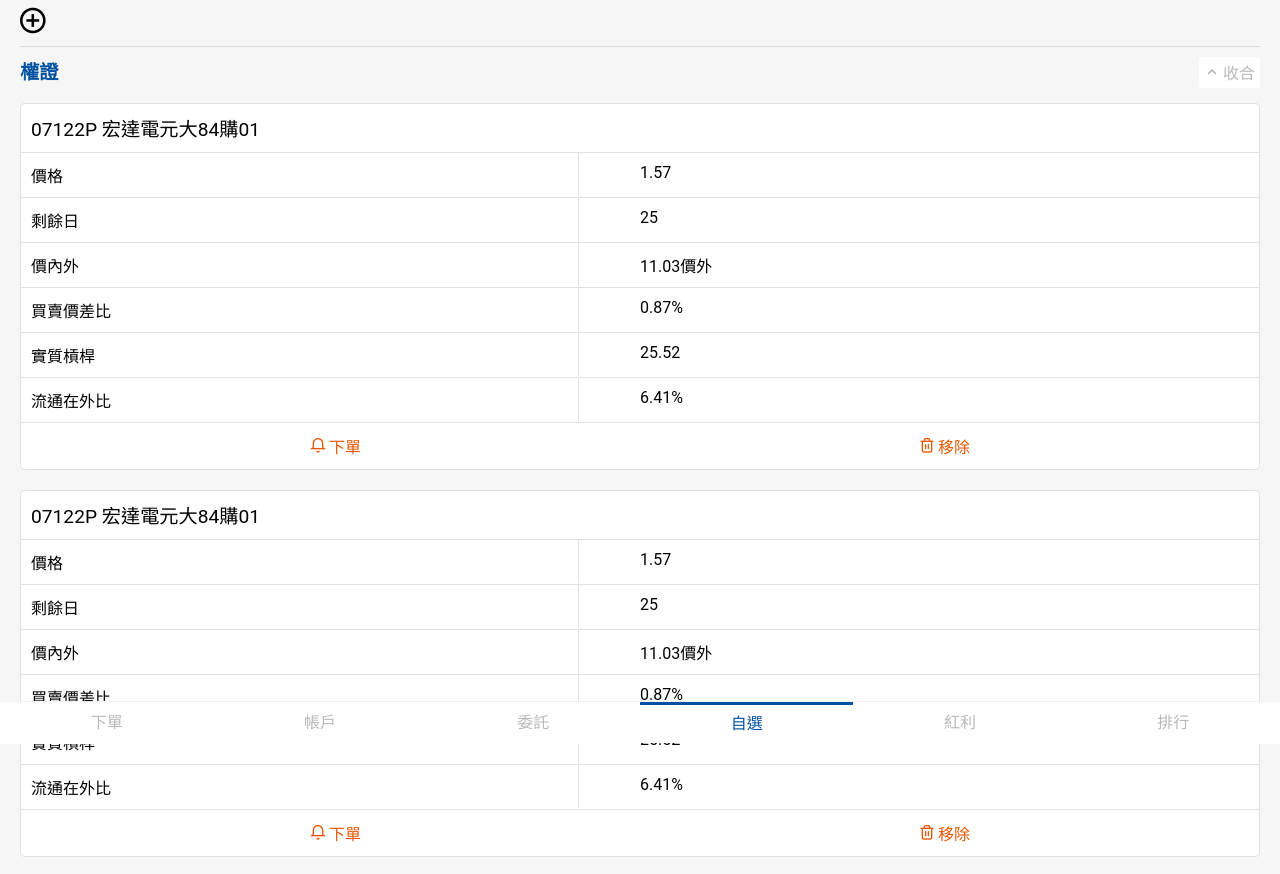
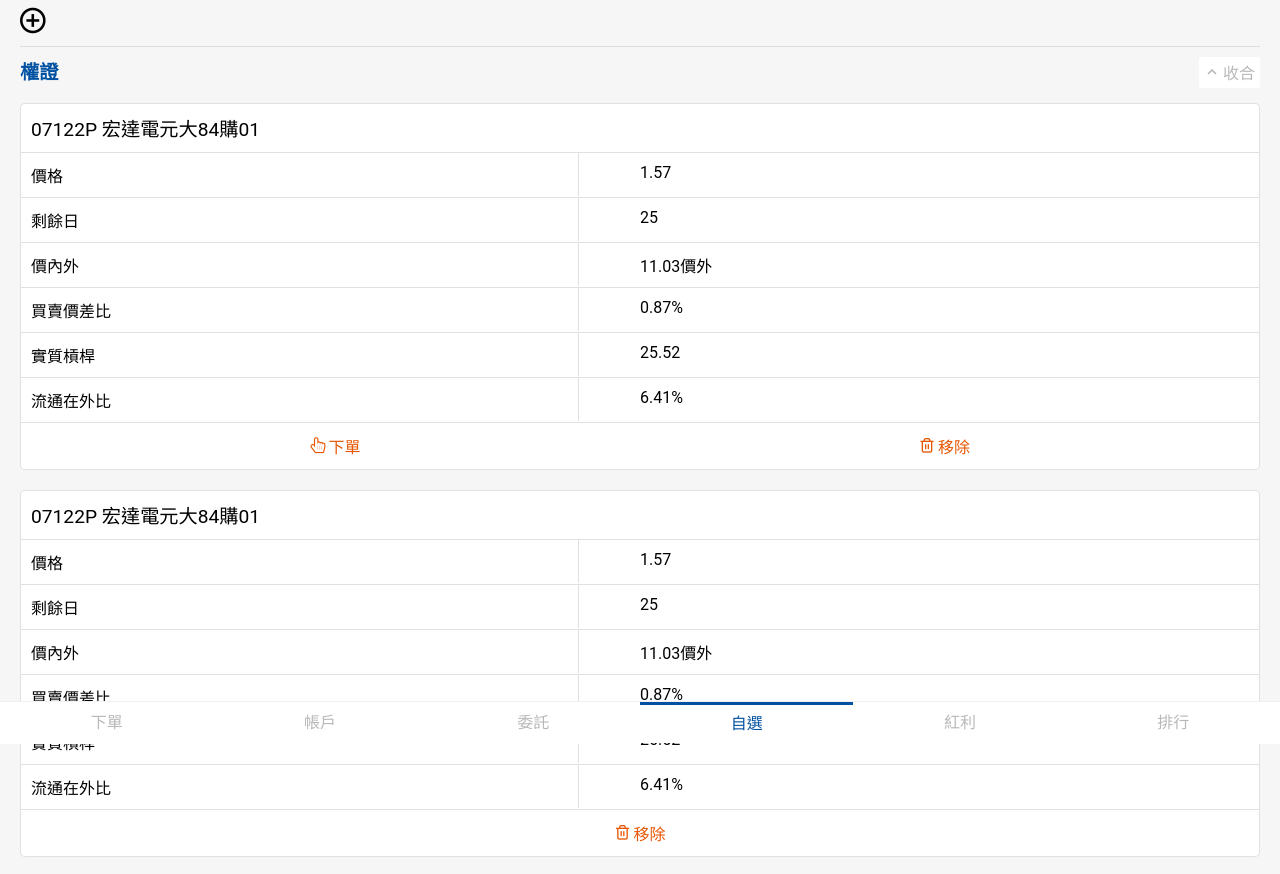
Before and after one commit to tsgo/yuanta, a plain HTML site: page w015.html in a window 1280 px wide. Shown: the part 59-933 px from the top of the page. Drawn offline with Linux system fonts and the light colour scheme.

Commit message:
Fix html code.

```diff
--- a/scss/label.scss
+++ b/scss/label.scss
@@ -181,6 +181,42 @@
     outline: 0;
     border: 0;
 
+    &.but_order {
+      width: 50% !important;
+
+      &:before {
+        display: inline-block;
+        content: '\f25a' !important;
+        font-family: 'icomoon';
+        margin-top: 3px;
+        margin-right: 3px;
+      }
+    }
+
+    &.but_de {
+      width: 50% !important;
+
+      &:before {
+        display: inline-block;
+        content: '\e908' !important;
+        font-family: 'icomoon';
+        margin-top: 3px;
+        margin-right: 3px;
+      }
+    }
+
+    &.but_de_all {
+      width: 100% !important;
+
+      &:before {
+        display: inline-block;
+        content: '\e908' !important;
+        font-family: 'icomoon';
+        margin-top: 3px;
+        margin-right: 3px;
+      }
+    }
+
     &.but2 {
       width: calc(100% / 2);
 
--- a/w015.html
+++ b/w015.html
@@ -47,8 +47,8 @@
             <p class='tableCent' title='實質槓桿'>25.52</p>
             <p class='tableCent' title='流通在外比'>6.41%</p>
             <div class='tableCentBtn'>
-              <button class='but2'>下單</button>
-              <button class='but2'>移除</button>
+              <button class='but_order'>下單</button>
+              <button class='but_de'>移除</button>
             </div>
           </div>
 
@@ -61,8 +61,7 @@
             <p class='tableCent' title='實質槓桿'>25.52</p>
             <p class='tableCent' title='流通在外比'>6.41%</p>
             <div class='tableCentBtn'>
-              <button class='but2'>下單</button>
-              <button class='but2'>移除</button>
+              <button class='but_de_all'>移除</button>
             </div>
           </div>
         </div>
@@ -83,8 +82,8 @@
             <p class='tableCent' title='實質槓桿'>25.52</p>
             <p class='tableCent' title='流通在外比'>6.41%</p>
             <div class='tableCentBtn'>
-              <button class='but2'>下單</button>
-              <button class='but2'>移除</button>
+              <button class='but_order'>下單</button>
+              <button class='but_de'>移除</button>
             </div>
           </div>
 
@@ -97,8 +96,8 @@
             <p class='tableCent' title='實質槓桿'>25.52</p>
             <p class='tableCent' title='流通在外比'>6.41%</p>
             <div class='tableCentBtn'>
-              <button class='but2'>下單</button>
-              <button class='but2'>移除</button>
+              <button class='but_order'>下單</button>
+              <button class='but_de'>移除</button>
             </div>
           </div>
         </div>
```
Also changed, not shown: css/label.css.
